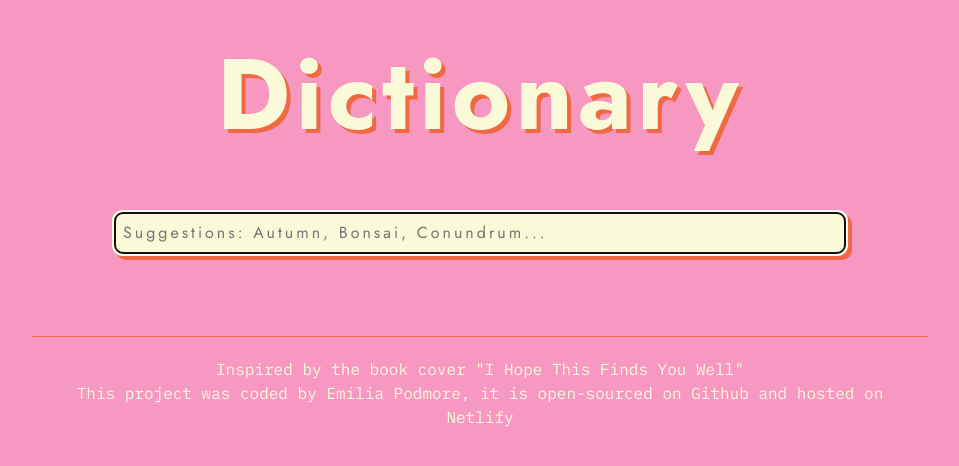
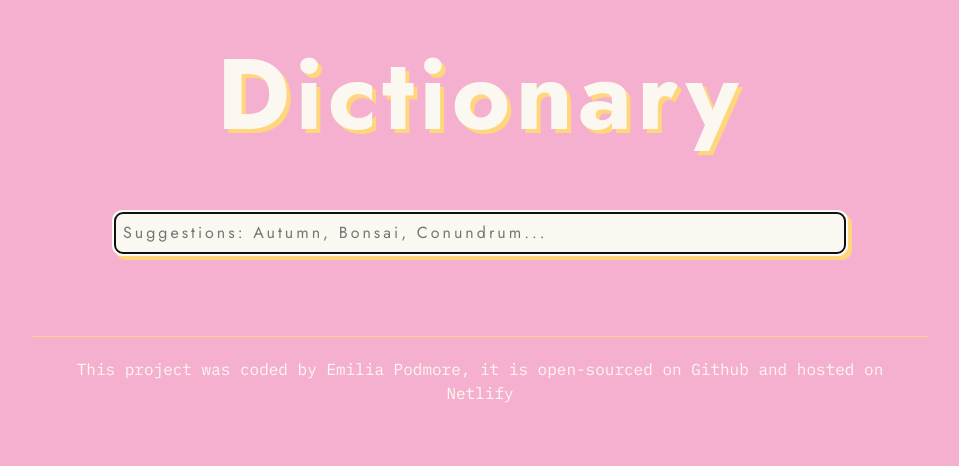
Before and after one commit to EmiliaPodmore/react-dictionary, a React (Create React App) app: page / in a window 1280 px wide. Shown: the top 466 px of the page, without its empty margins (160-1119 px from the left). Built offline with nearby package versions, Linux system fonts and the light colour scheme; no server answers.

Commit message:
Editing colour scheme

```diff
--- a/src/App.css
+++ b/src/App.css
@@ -1,10 +1,10 @@
 :root {
-  --background-colour: #f49ac0;
-  --section-colour: #faf9d8;
-  --text-colour: #212121;
-  --primary-colour: #f25424;
-  --secondary-colour: #f16943;
-  --accent-colour: #757575;
+  --background-colour: #f6b0cf;
+  --section-colour: #faf8f0;
+  --text-colour: #231f20;
+  --primary-colour: #90d3cf;
+  --secondary-colour: #ffd67b;
+  --accent-colour: #7ecee8;
   --primary-font: "Jost", sans-serif;
   --secondary-font: "IBM Plex Mono", monospace;
 }
@@ -13,7 +13,7 @@
   margin: 0 auto;
 }
 body {
-  background-color: #f698c2;
+  background-color: var(--background-colour);
   font-family: var(--primary-font);
 }
 header {
--- a/src/App.js
+++ b/src/App.js
@@ -11,15 +11,6 @@ export default function App() {
           <Dictionary defaultKeyword="spring" />
         </main>
         <footer>
-          Inspired by the book cover{" "}
-          <a
-            href="https://www.waterstones.com/book/i-hope-this-finds-you-well/natalie-sue/9780008604455"
-            target="_blank"
-            rel="noreferrer"
-          >
-            "I Hope This Finds You Well"{" "}
-          </a>
-          <br />
           This project was coded by{" "}
           <a
             href="https://www.shecodes.io/graduates/97316-emilia-podmore"
```
